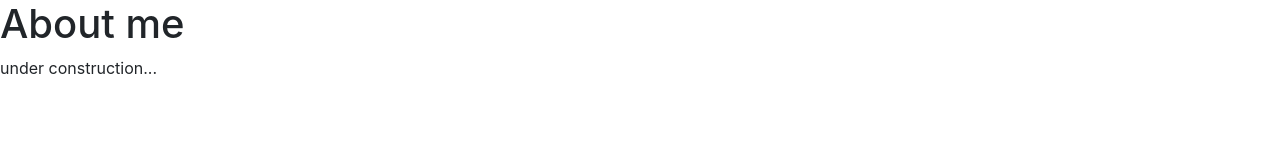
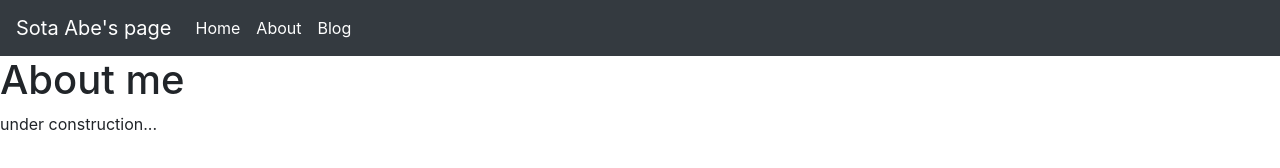
Before and after one commit to haru-same-same/abes_jp, a plain HTML site: page docs/index.html in a window 1280 px wide. Drawn offline with nearby package versions, Linux system fonts and the light colour scheme.

Commit message:
add navbar

```diff
--- a/docs/index.html
+++ b/docs/index.html
@@ -8,9 +8,30 @@
     <!-- Bootstrap CSS -->
     <link rel="stylesheet" href="https://stackpath.bootstrapcdn.com/bootstrap/4.5.0/css/bootstrap.min.css" integrity="sha384-9aIt2nRpC12Uk9gS9baDl411NQApFmC26EwAOH8WgZl5MYYxFfc+NcPb1dKGj7Sk" crossorigin="anonymous">
 
-    <title>Sota Abe</title>
+    <title>Sota Abe's page</title>
   </head>
   <body>
+    <!-- Navigation bar -->
+    <nav class="navbar navbar-expand-lg navbar-light text-dark bg-dark" id="home">
+      <a class="navbar-brand text-white" href="#">Sota Abe's page</a>
+      <button class="navbar-toggler" type="button" data-toggle="collapse" data-target="#navbarNav" aria-controls="navbarNav" aria-expanded="false" aria-label="Toggle navigation">
+        <span class="navbar-toggler-icon"></span>
+      </button>
+      <div class="collapse navbar-collapse" id="navbarNav">
+        <ul class="navbar-nav">
+          <li class="nav-item active">
+            <a class="nav-link text-white" href="#home">Home <span class="sr-only">(current)</span></a>
+          </li>
+          <li class="nav-item">
+            <a class="nav-link text-white" href="#about">About</a>
+          </li>
+          <li class="nav-item">
+            <a class="nav-link text-white" href="#blog">Blog</a>
+          </li>
+        </ul>
+      </div>
+    </nav>
+
     <h1>About me</h1>
     under construction...
 
```
